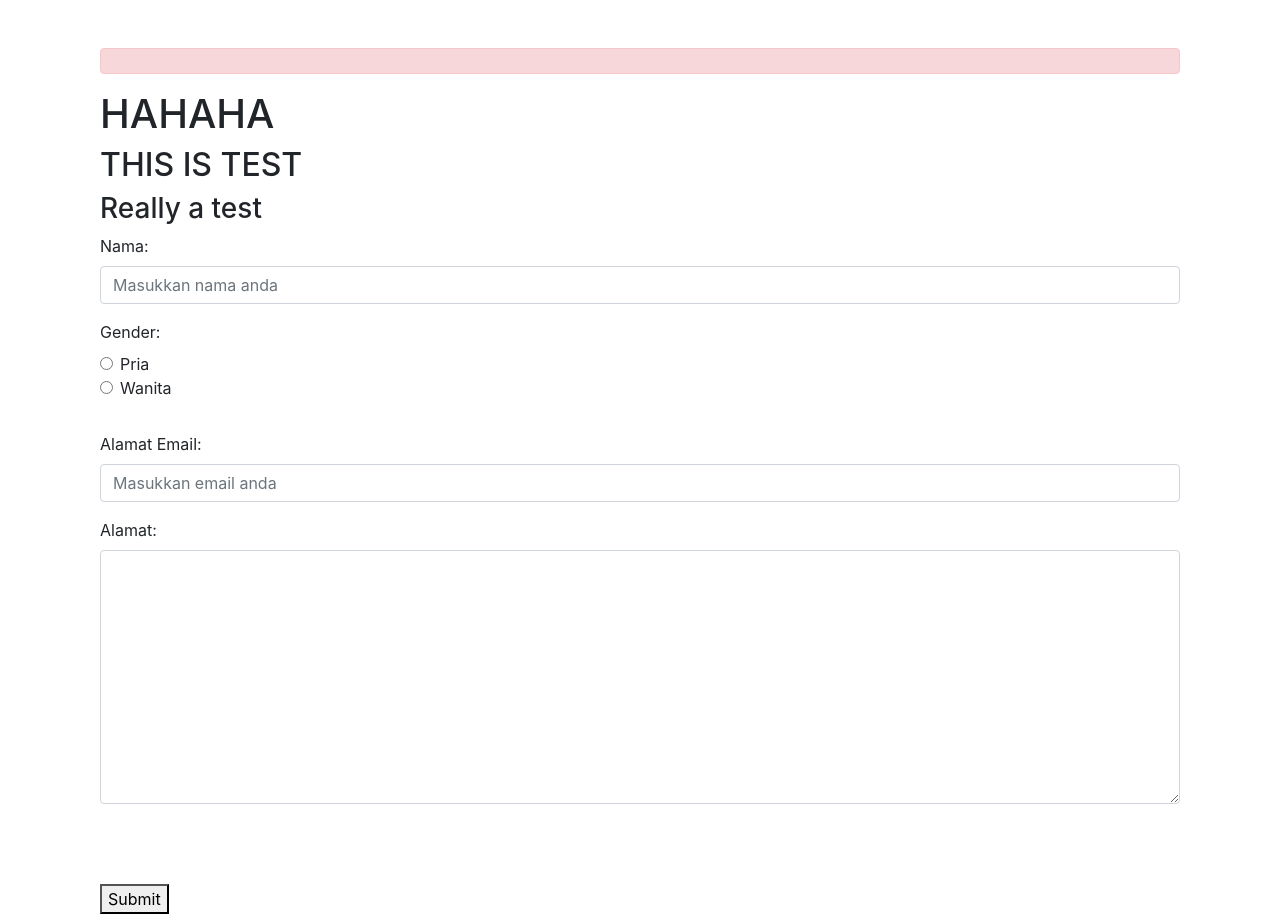
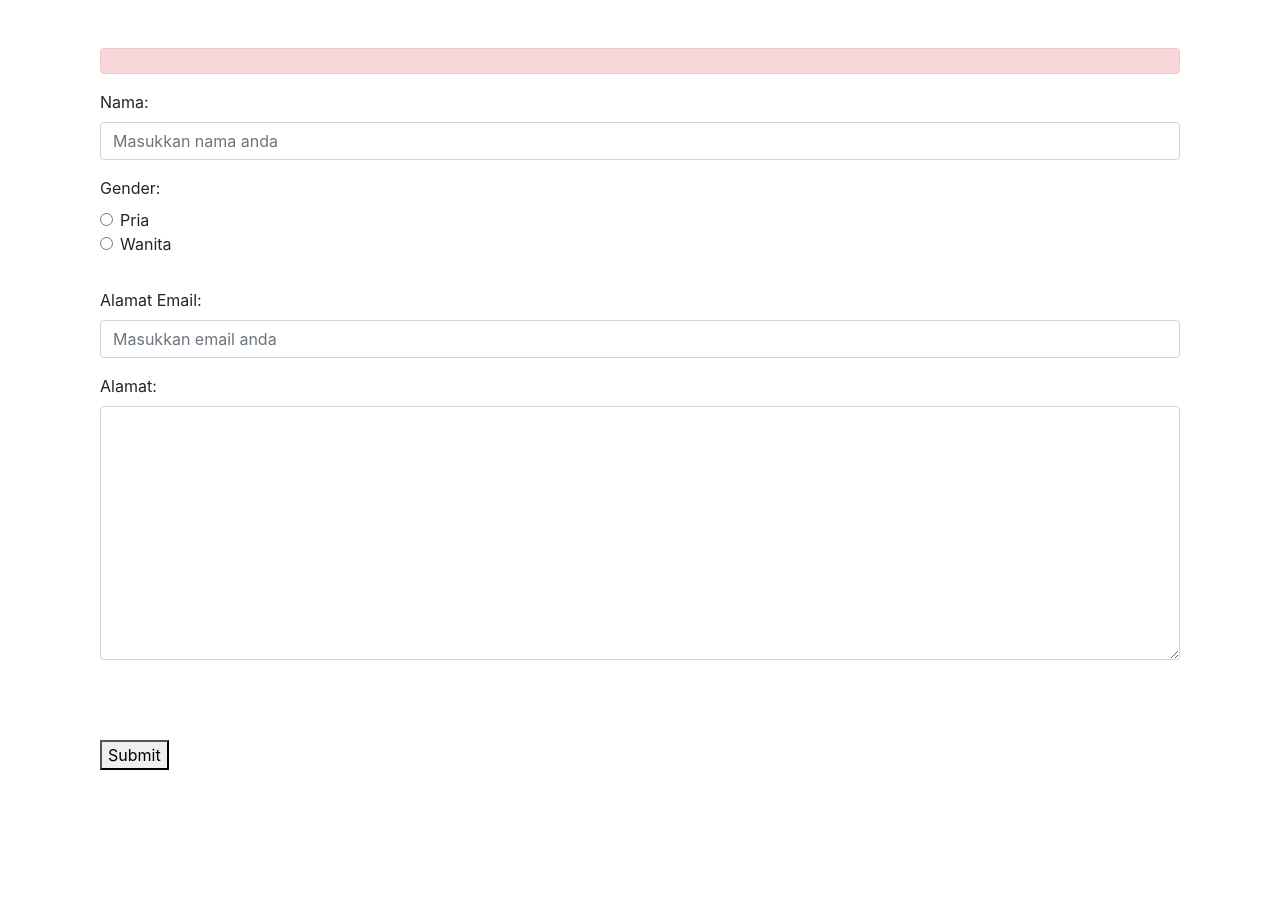
Before and after one commit to Escalation99/Django-Basic-Form, a Django app: template contact/templates/contact/index.html in a window 1280 px wide. Shown: the part 56-970 px from the top of the page. After the commit the page ends 826 px from the top, so only its background shows below. Run offline with Django 3.2, Linux system fonts and the light colour scheme; the template is opened without the code that fills it: values that come from a table or form of the project are taken from there, others are empty; parts of the project's set-up code (start-up, migrations or seed data) failed here and were passed over; some libraries are stand-ins or nearby versions.

Commit message:
deleted the bugs

```diff
--- a/contact/templates/contact/index.html
+++ b/contact/templates/contact/index.html
@@ -11,9 +11,6 @@
         </div>
         <form method="post">
             {% csrf_token %}
-            <h1>HAHAHA</h1>
-            <h2>THIS IS TEST</h2>
-            <h3>Really a test</h3>
             <div class="form-group">
                 {{ contact_form.nama.label_tag}}
                 {{ contact_form.nama}}
```
